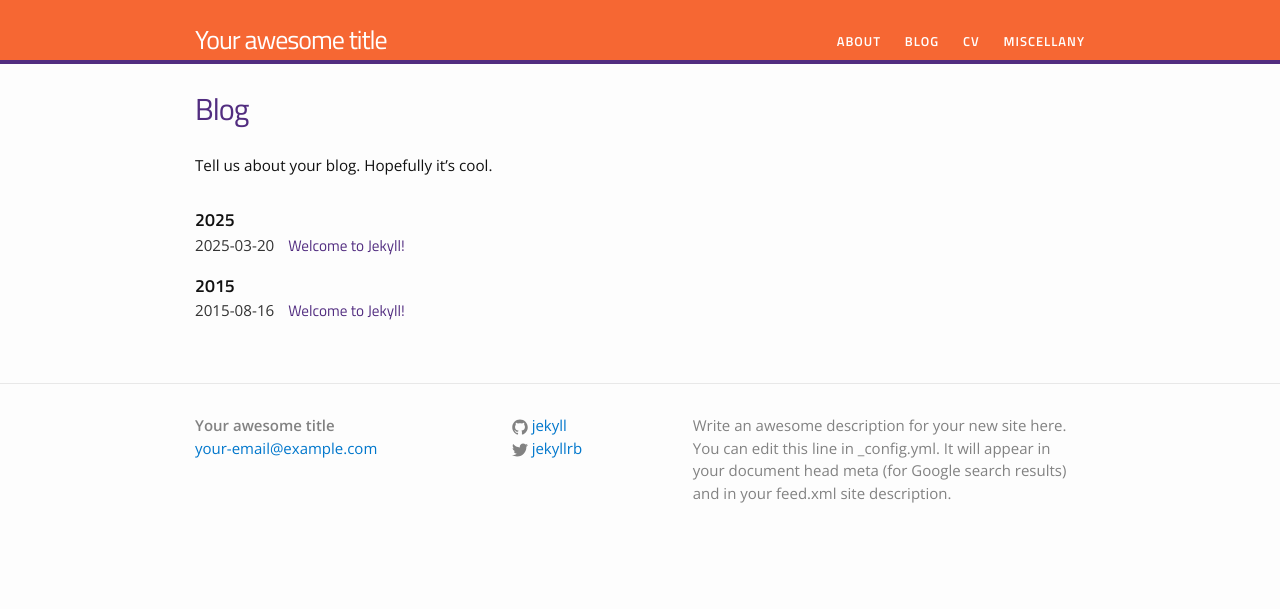
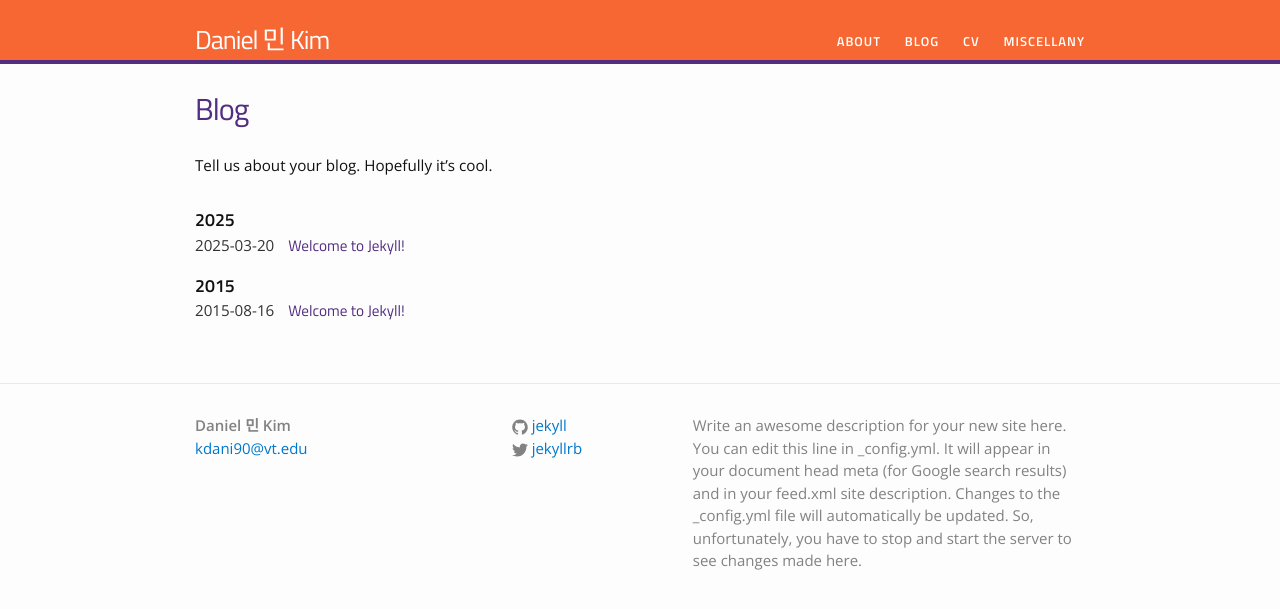
Before and after one commit to dan-min-kim/dan-min-kim.github.io, a Jekyll site: the page built from blog.md, in a window 1280 px wide. Shown: the top 609 px of the page. Built offline with Jekyll 4.4.1, drawn with Linux system fonts in a browser that asks for light colours.

Commit message:
Small edits to config to play with local setup

```diff
--- a/_config.yml
+++ b/_config.yml
@@ -18,12 +18,14 @@
 # You can create any custom variable you would like, and they will be accessible
 # in the templates via {{ site.myvariable }}.
 
-title: Your awesome title
-email: your-email@example.com
+title: Daniel 민 Kim
+email: kdani90@vt.edu
 description: >- # this means to ignore newlines until "baseurl:"
   Write an awesome description for your new site here. You can edit this
   line in _config.yml. It will appear in your document head meta (for
-  Google search results) and in your feed.xml site description.
+  Google search results) and in your feed.xml site description. Changes to
+  the _config.yml file will automatically be updated. So, unfortunately, you
+  have to stop and start the server to see changes made here.
 baseurl: "" # the subpath of your site, e.g. /blog
 url: "" # the base hostname & protocol for your site, e.g. http://example.com
 twitter_username: jekyllrb
```
